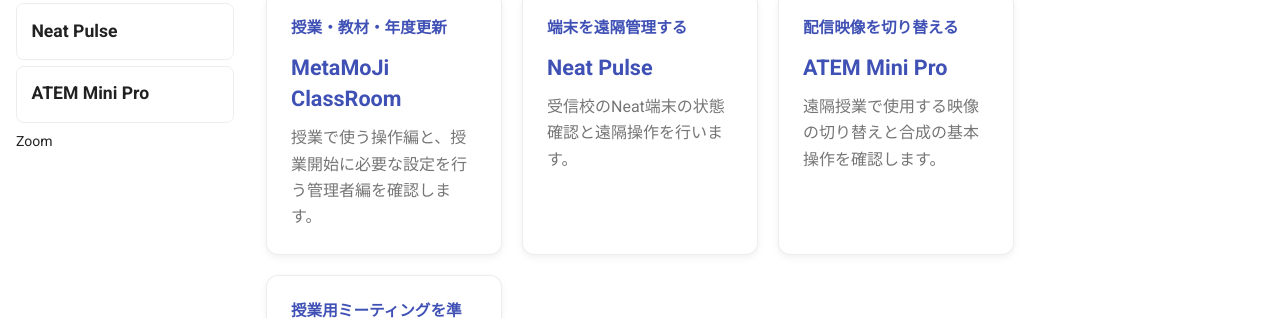
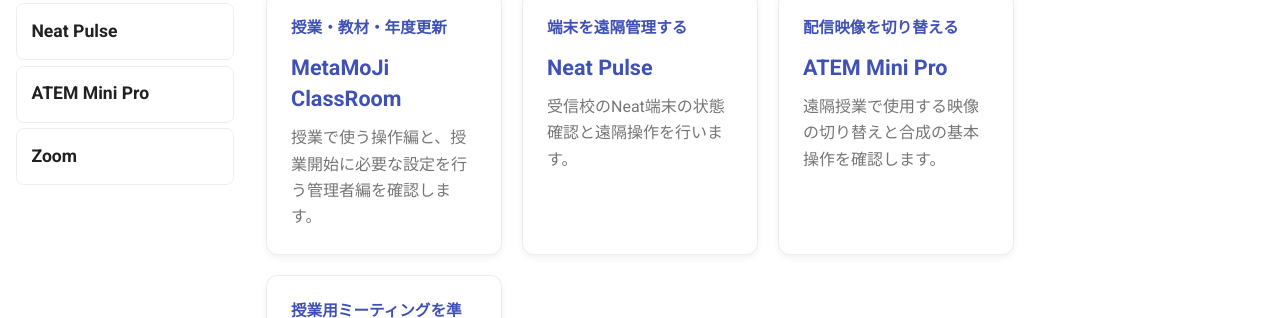
Before and after one commit to a-recs/remote-manual, an MkDocs documentation site: the page built from docs/index.md, in a window 1280 px wide. Shown: the part 269-587 px from the top of the page. Built offline with MkDocs 1.6.1 and Material for MkDocs 9.7.7, drawn with Linux system fonts in a browser that asks for light colours.

Commit message:
Match Zoom sidebar styling with top-level manuals

```diff
--- a/docs/stylesheets/sidebar-v2.css
+++ b/docs/stylesheets/sidebar-v2.css
@@ -1,28 +1,30 @@
 /* A-RECS 左ナビゲーション
-   方針：トップ4項目は入口として明確に、MetaMoJi配下は同じ階層の子メニューとして表示する。 */
+   方針：トップ5項目は入口として明確に、MetaMoJi配下は同じ階層の子メニューとして表示する。 */
 
 /* ==================================================
    0. 現在ページ用にMaterialが追加する重複ラベルを隠す
-   ホーム／Neat Pulse／ATEM Mini Proの二重表示対策
+   ホーム／Neat Pulse／ATEM Mini Pro／Zoomの二重表示対策
 ================================================== */
 .md-nav--primary > .md-nav__list > .md-nav__item:first-child label.md-nav__link,
 .md-nav--primary > .md-nav__list > .md-nav__item:nth-child(3) label.md-nav__link,
-.md-nav--primary > .md-nav__list > .md-nav__item:nth-child(4) label.md-nav__link {
+.md-nav--primary > .md-nav__list > .md-nav__item:nth-child(4) label.md-nav__link,
+.md-nav--primary > .md-nav__list > .md-nav__item:nth-child(5) label.md-nav__link {
   display: none !important;
 }
 
 /* ==================================================
    1. トップレベル
-   ホーム / MetaMoJi ClassRoom / Neat Pulse / ATEM Mini Pro
+   ホーム / MetaMoJi ClassRoom / Neat Pulse / ATEM Mini Pro / Zoom
 ================================================== */
 .md-nav--primary > .md-nav__list > .md-nav__item {
   margin: 0.28rem 0 !important;
 }
 
-/* ホーム・Neat Pulse・ATEM Mini Pro */
+/* ホーム・Neat Pulse・ATEM Mini Pro・Zoom */
 .md-nav--primary > .md-nav__list > .md-nav__item:nth-child(1) > a.md-nav__link,
 .md-nav--primary > .md-nav__list > .md-nav__item:nth-child(3) > a.md-nav__link,
-.md-nav--primary > .md-nav__list > .md-nav__item:nth-child(4) > a.md-nav__link {
+.md-nav--primary > .md-nav__list > .md-nav__item:nth-child(4) > a.md-nav__link,
+.md-nav--primary > .md-nav__list > .md-nav__item:nth-child(5) > a.md-nav__link {
   display: flex !important;
   align-items: center !important;
   min-height: 2.85rem !important;
@@ -85,6 +87,7 @@
 .md-nav--primary > .md-nav__list > .md-nav__item:nth-child(1) > a.md-nav__link:hover,
 .md-nav--primary > .md-nav__list > .md-nav__item:nth-child(3) > a.md-nav__link:hover,
 .md-nav--primary > .md-nav__list > .md-nav__item:nth-child(4) > a.md-nav__link:hover,
+.md-nav--primary > .md-nav__list > .md-nav__item:nth-child(5) > a.md-nav__link:hover,
 .md-nav--primary > .md-nav__list > .md-nav__item:nth-child(2) > .md-nav__container:hover {
   background: color-mix(in srgb, var(--md-default-fg-color) 4%, transparent) !important;
 }
@@ -92,7 +95,8 @@
 /* 選択中 */
 .md-nav--primary > .md-nav__list > .md-nav__item:nth-child(1) > a.md-nav__link--active,
 .md-nav--primary > .md-nav__list > .md-nav__item:nth-child(3) > a.md-nav__link--active,
-.md-nav--primary > .md-nav__list > .md-nav__item:nth-child(4) > a.md-nav__link--active {
+.md-nav--primary > .md-nav__list > .md-nav__item:nth-child(4) > a.md-nav__link--active,
+.md-nav--primary > .md-nav__list > .md-nav__item:nth-child(5) > a.md-nav__link--active {
   border-color: color-mix(in srgb, var(--md-primary-fg-color) 45%, var(--md-default-fg-color--lightest)) !important;
   background: color-mix(in srgb, var(--md-primary-fg-color) 8%, transparent) !important;
 }
```
